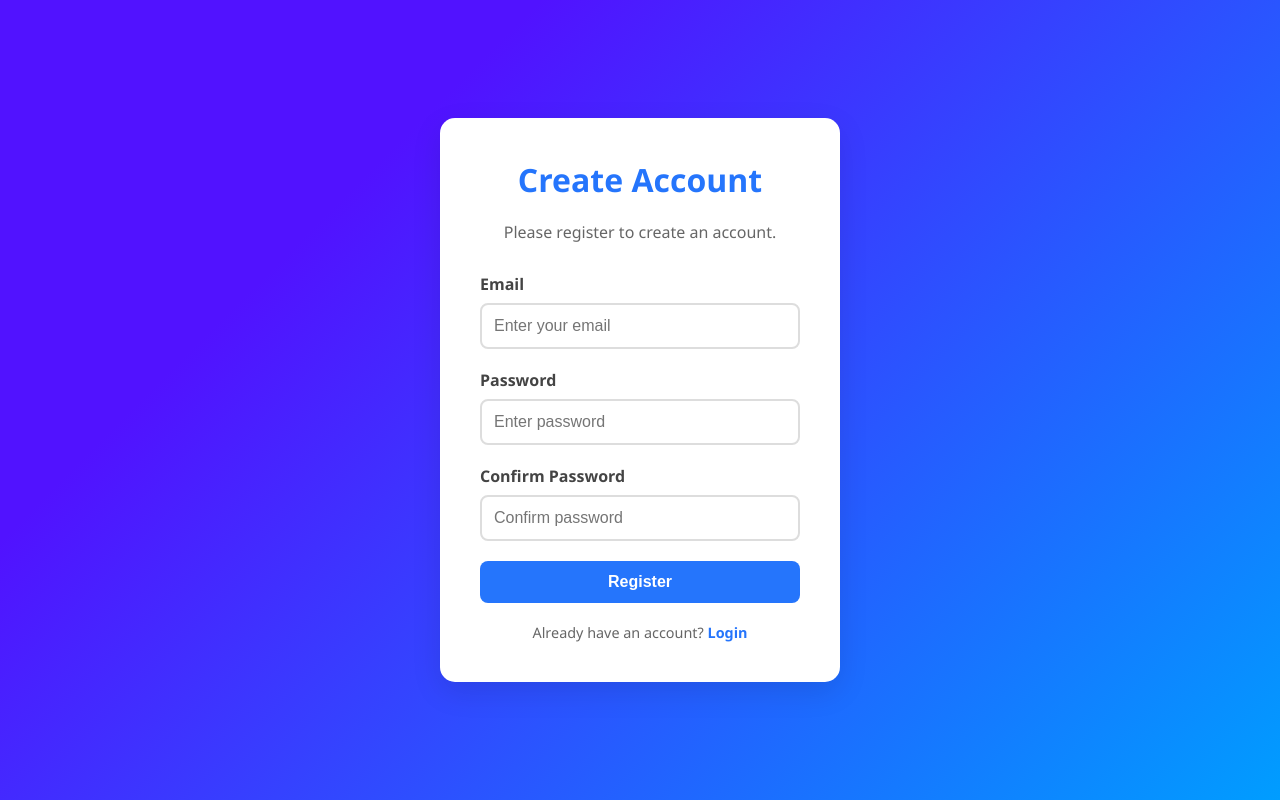
After one commit to r4hul078/Event-Management, a Flask app: template templates/register.html in a window 1280 px wide. The commit adds this page. Run offline with Flask 3, Linux system fonts and the light colour scheme; the template is opened without the code that fills it, so the values that code supplies are empty.

Commit message:
Changed Folder Structure and Validiate Login Page

```diff
--- a/app.py
+++ b/app.py
@@ -1,8 +1,83 @@
-from flask import Flask, request, jsonify, render_template
+from flask import Flask, request, jsonify, redirect, url_for, render_template
 import sqlite3
 
 app = Flask(__name__)
 
+#Database
+def init_db():
+    conn = sqlite3.connect('users.db')
+    cursor = conn.cursor()
+    cursor.execute('''
+        CREATE TABLE IF NOT EXISTS users (
+            id INTEGER PRIMARY KEY AUTOINCREMENT,
+            email TEXT UNIQUE NOT NULL,
+            password TEXT NOT NULL
+        )
+    ''')
+    conn.commit()
+    conn.close()
+
+
+init_db()
+
+
+#starting route
+@app.route('/')
+def index():
+    return render_template('index.html')
+
+#Login page ko lagi
+@app.route('/login', methods=['POST', 'GET'])
+def login():
+    if request.method == 'GET':
+        return render_template('login.html')
+
+    data = request.json
+    email = data.get('email')
+    password = data.get('password')
+
+    conn = sqlite3.connect('users.db')
+    cursor = conn.cursor()
+    cursor.execute('SELECT * FROM users WHERE email = ? AND password = ?', (email, password))
+    user = cursor.fetchone()
+    conn.close()
+
+    if user:
+        return jsonify({'redirect': url_for('dashboard')})
+    else:
+        return jsonify({'error': 'Invalid email or password'})
+
+@app.route('/dashboard')
+def dashboard():
+    return render_template('dashboard.html')
+
+@app.route('/register', methods=['GET', 'POST'])
+def register():
+    if request.method == 'GET':
+        return render_template('register.html')
+
+    data = request.json
+    email = data.get('email')
+    password = data.get('password')
+
+    if not email or not password:
+        return jsonify({'error': 'Email and password are required'})
+
+    conn = sqlite3.connect('users.db')
+    cursor = conn.cursor()
+    cursor.execute('SELECT * FROM users WHERE email = ?', (email,))
+    user = cursor.fetchone()
+
+
+    if user: #Yesle chai aba fetch gareko user database ma xaki nai vanera check garxa
+        conn.close()
+        return jsonify({'error': 'Email already registered'}), 400
+
+    cursor.execute('INSERT INTO users (email, password) VALUES (?, ?)', (email, password))
+    conn.commit()
+    conn.close()
+
+    return jsonify({'success': True, 'redirect': '/login'})
 
 if __name__ == '__main__':
-    app.run(debug=True)  # Run the Flask app
+    app.run(debug=True)
--- /dev/null
+++ b/static/Javascript/register.js
@@ -0,0 +1,47 @@
+'use strict';
+
+document.getElementById('register-form').addEventListener('submit', async function(event) {
+    event.preventDefault();
+
+    const email = document.getElementById('email').value;
+    const password = document.getElementById('password').value;
+    const confirmPassword = document.getElementById('confirm_password').value;
+
+    if (!email || !password || !confirmPassword) {
+        alert('Please fill in all fields.');
+        return;
+    }
+
+    if (password !== confirmPassword) {
+        alert('Passwords do not match!');
+        return;
+    }
+
+    try {
+        const response = await fetch('/register', {
+            method: 'POST',
+            headers: { 'Content-Type': 'application/json' },
+            body: JSON.stringify({ email, password })
+        });
+
+        const contentType = response.headers.get('content-type');
+
+        if (contentType && contentType.includes('application/json')) {
+            const data = await response.json();
+
+            if (response.ok) {
+                alert('Registration successful! Please log in.');
+                window.location.href = '/login';
+            } else {
+                alert(data.error || 'Registration failed.');
+            }
+        } else {
+            const errorText = await response.text();  // Log the HTML error
+            console.error('Server Response:', errorText);
+            alert('Check Console for erro');
+        }
+    } catch (error) {
+        console.error('Error:', error);
+        alert('Some error.');
+    }
+});
--- a/templates/html/dashboard.html
+++ b/templates/dashboard.html
@@ -4,7 +4,7 @@
     <meta charset="UTF-8">
     <meta name="viewport" content="width=device-width, initial-scale=1.0">
     <title>Welcome!</title>
-    <link rel="stylesheet" href="/templates/styles/dashboard.css">
+    <link rel="stylesheet" href="/static/CSS/dashboard.css">
 </head>
 <body>
 
--- a/templates/index.html
+++ b/templates/index.html
@@ -4,7 +4,7 @@
     <meta charset="UTF-8">
     <meta name="viewport" content="width=device-width, initial-scale=1.0">
     <title>LearnME</title>
-    <link rel="stylesheet" type="text/css" href="/templates/styles/style.css">
+    <link rel="stylesheet" type="text/css" href="/static/CSS/style.css">
 </head>
 <body>
     <div class="navbar">
@@ -17,7 +17,7 @@
             <a href="#">Services</a>
         </div>
         <div class="right">
-            <a href="/templates/html/login.html" class="join-btn">Join Now</a>
+            <a href="/login" class="join-btn">Join Now</a>
         </div>
     </div>
     <div class="main-content">
--- a/templates/html/login.html
+++ b/templates/login.html
@@ -4,7 +4,7 @@
     <meta charset="UTF-8">
     <meta name="viewport" content="width=device-width, initial-scale=1.0">
     <title>Login Page</title>
-    <link rel="stylesheet" href="/templates/styles/login.css">
+    <link rel="stylesheet" href="/static/CSS/login.css">
 </head>
 <body>
     <div class="login-container">
@@ -22,12 +22,12 @@
             <button type="submit" class="login-button">Log In</button>
         </form>
         <div class="signup-link">
-            Don't have an account? <a href="#">Sign Up</a>
+            Don't have an account? <a href="/register">Sign Up</a>
         </div>
     </div>
 
 
-    <script src="/templates/Javascript/login.js"></script>
+    <script src="/static/Javascript/login.js"></script>
 
 </body>
 </html>
--- /dev/null
+++ b/templates/register.html
@@ -0,0 +1,34 @@
+<!DOCTYPE html>
+<html lang="en">
+<head>
+    <meta charset="UTF-8">
+    <meta name="viewport" content="width=device-width, initial-scale=1.0">
+    <title>Register Page</title>
+    <link rel="stylesheet" href="/static/CSS/login.css">
+</head>
+<body>
+    <div class="login-container">
+        <h1>Create Account</h1>
+        <p>Please register to create an account.</p>
+        <form id="register-form">
+            <div class="input-group">
+                <label for="email">Email</label>
+                <input type="email" id="email" name="email" placeholder="Enter your email" required>
+            </div>
+            <div class="input-group">
+                <label for="password">Password</label>
+                <input type="password" id="password" name="password" placeholder="Enter password" required>
+            </div>
+            <div class="input-group">
+                <label for="confirm_password">Confirm Password</label>
+                <input type="password" id="confirm_password" name="confirm_password" placeholder="Confirm password" required>
+            </div>
+            <button type="submit" class="login-button">Register</button>
+        </form>
+        <div class="signup-link">
+            Already have an account? <a href="">Login</a>
+        </div>
+    </div>
+    <script src="/static/Javascript/register.js"></script>
+</body>
+</html>
```
Also changed, not shown: static/Javascript/login.js (added, +32 -0 lines), templates/Javascript/login.js (deleted, +0 -17 lines), static/CSS/dashboard.css (renamed from templates/styles/dashboard.css), static/CSS/login.css (renamed from templates/styles/login.css), static/CSS/style.css (renamed from templates/styles/style.css), templates/About.html (added), templates/html/About.html (deleted), users.db (added).
